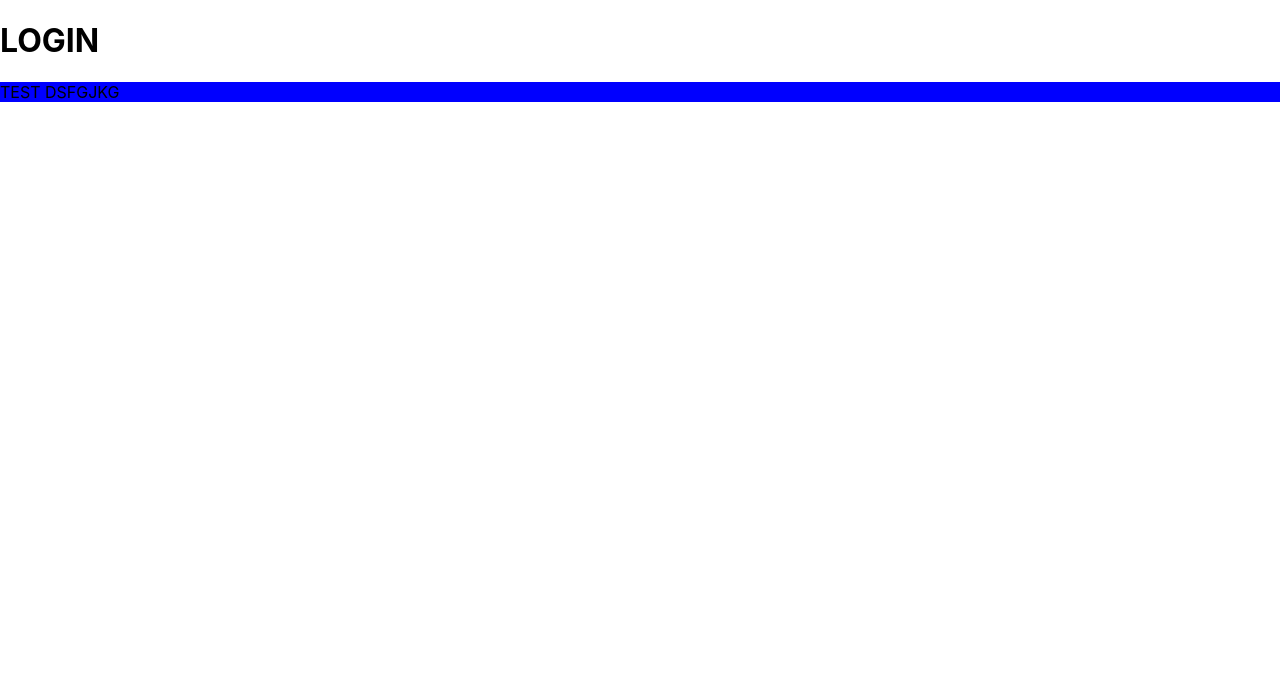
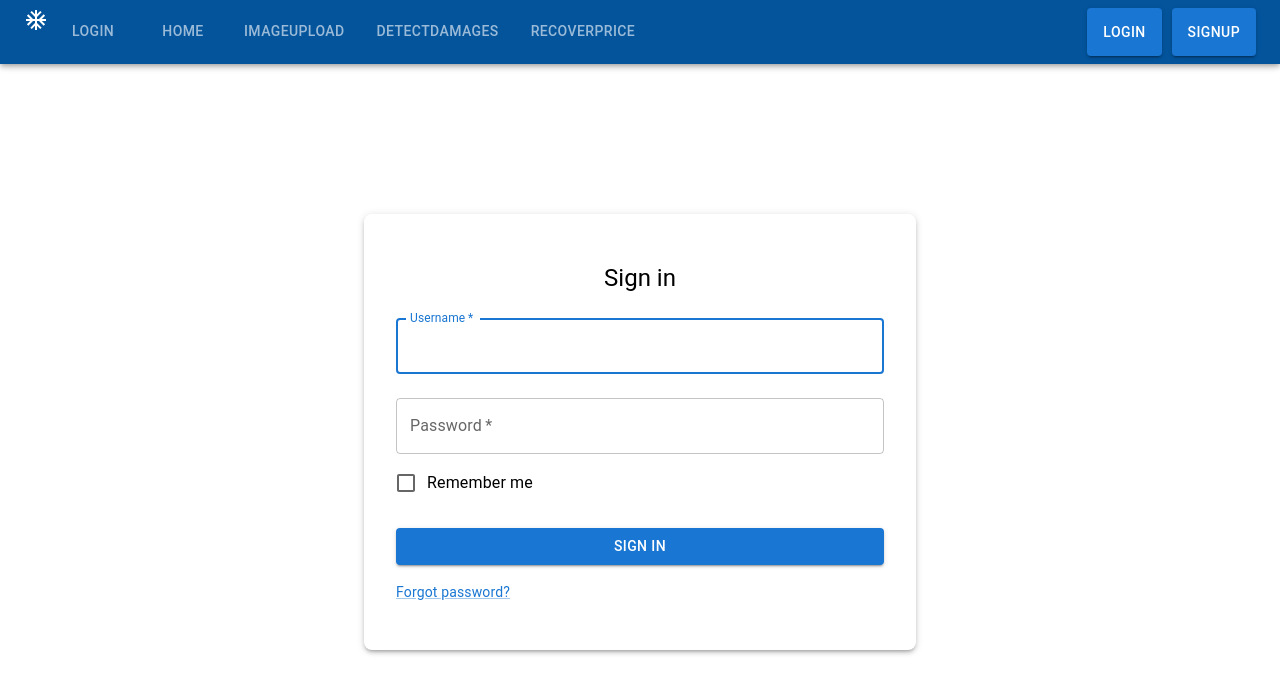
Before and after one commit to ContainerDamageDetector/detector-front-end, a React (Create React App) app in the folder detector-frontend/: page /login in a window 1280 px wide. Shown: the top 694 px of the page. Built offline with nearby package versions, Linux system fonts and the light colour scheme.

Commit message:
login page

```diff
--- a/detector-frontend/package.json
+++ b/detector-frontend/package.json
@@ -3,11 +3,16 @@
   "version": "0.1.0",
   "private": true,
   "dependencies": {
+    "@emotion/react": "^11.10.6",
+    "@emotion/styled": "^11.10.6",
+    "@mui/icons-material": "^5.11.11",
+    "@mui/material": "^5.11.15",
     "@testing-library/jest-dom": "^5.16.5",
     "@testing-library/react": "^13.4.0",
     "@testing-library/user-event": "^13.5.0",
     "react": "^18.2.0",
     "react-dom": "^18.2.0",
+    "react-grid": "^4.0.4",
     "react-router-dom": "^6.10.0",
     "react-scripts": "5.0.1",
     "Router": "^2.1.0",
--- a/detector-frontend/src/components/DamageDetected/damageDetected.js
+++ b/detector-frontend/src/components/DamageDetected/damageDetected.js
@@ -1,11 +1,15 @@
 import React, { Component } from "react";
 import styles from "./damageDetected.module.css";
+import NavigationComponent from "../Navigation/navigation";
+
 
 class DamageDetectedComponent extends Component {
   state = {};
   render() {
     return (
       <div>
+        <NavigationComponent></NavigationComponent>
+
         <h1>Damage Detected</h1>
         <body className={styles.bodyBg}>
           <p>TEST DSFGJKG</p>
--- a/detector-frontend/src/components/ImageUpload/imageUpload.js
+++ b/detector-frontend/src/components/ImageUpload/imageUpload.js
@@ -1,11 +1,14 @@
 import React, { Component } from "react";
 import styles from "./imageUpload.module.css";
+import NavigationComponent from "../Navigation/navigation";
 
 class ImageUploadComponent extends Component {
   state = {};
   render() {
     return (
       <div>
+        <NavigationComponent></NavigationComponent>
+
         <h1>Image Upload</h1>
         <body className={styles.bodyBg}>
           <p>TEST DSFGJKG</p>
--- /dev/null
+++ b/detector-frontend/src/components/Navigation/navigation.js
@@ -0,0 +1,59 @@
+import React, { Component } from "react";
+import styles from "./navigation.module.css";
+import AppBar from "@mui/material/AppBar";
+import {
+  Button,
+  Grid,
+  Link,
+  Tab,
+  Tabs,
+  Toolbar,
+  Typography,
+} from "@mui/material";
+import AcUnitIcon from "@mui/icons-material/AcUnit";
+
+class NavigationComponent extends Component {
+  state = {};
+  render() {
+    return (
+      <div>
+        <AppBar sx={{ background: "#04549c" }}>
+          <Toolbar>
+            <Grid container>
+              <AcUnitIcon></AcUnitIcon>
+              <Grid>
+                <Tabs textColor="inherit">
+                  <Tab item xs={2.5} label="Login" href="/login"></Tab>
+                  <Tab item xs={2.5} label="Home" href="/"></Tab>
+                  <Tab item xs={2.5} label="ImageUpload" href="/imageUpload"></Tab>
+                  <Tab item xs={2.5} label="DetectDamages" href="/viewDetectedDamages"></Tab>
+                  <Tab item xs={2.5} label="RecoverPrice" href="/viewRecoverPrice"></Tab>
+                </Tabs>
+              </Grid>
+
+              <Button
+                sx={{ marginLeft: "auto" }}
+                item
+                xs={2.5}
+                variant="contained"
+                href="/login"
+              >
+                Login
+              </Button>
+              <Button
+                sx={{ marginLeft: "10px" }}
+                item
+                xs={2.5}
+                variant="contained"
+              >
+                SignUp
+              </Button>
+            </Grid>
+          </Toolbar>
+        </AppBar>
+      </div>
+    );
+  }
+}
+
+export default NavigationComponent;
--- /dev/null
+++ b/detector-frontend/src/components/Navigation/navigation.module.css
@@ -0,0 +1,6 @@
+#navbg {
+    background: #ffffff;
+    font-family: "Poppins";
+    font-size: 100px;
+    font-weight: 600;
+  }
--- a/detector-frontend/src/components/RecoverPrice/recoverPrice.js
+++ b/detector-frontend/src/components/RecoverPrice/recoverPrice.js
@@ -1,11 +1,14 @@
 import React, { Component } from "react";
 import styles from "./recoverPrice.module.css";
+import NavigationComponent from "../Navigation/navigation";
 
 class RecoverPriceComponent extends Component {
   state = {};
   render() {
     return (
       <div>
+        <NavigationComponent></NavigationComponent>
+
         <h1>Recover Price</h1>
         <body className={styles.bodyBg}>
           <p>TEST DSFGJKG</p>
--- a/detector-frontend/src/components/home/home.js
+++ b/detector-frontend/src/components/home/home.js
@@ -1,11 +1,14 @@
 import React, { Component } from "react";
 import styles from "./home.module.css";
+import NavigationComponent from "../Navigation/navigation";
+
 
 class HomeComponent extends Component {
   state = {};
   render() {
     return (
       <div>
+        <NavigationComponent></NavigationComponent>
         <h1>HOME</h1>
         <body className={styles.bodyBg}>
           <p>TEST DSFGJKG</p>
--- a/detector-frontend/src/components/login/login.js
+++ b/detector-frontend/src/components/login/login.js
@@ -1,15 +1,102 @@
 import React, { Component } from "react";
+import NavigationComponent from "../Navigation/navigation";
+import { Container } from "@mui/material";
+import Button from "@mui/material/Button";
+import TextField from "@mui/material/TextField";
+import FormControlLabel from "@mui/material/FormControlLabel";
+import Checkbox from "@mui/material/Checkbox";
+import Link from "@mui/material/Link";
+import Box from "@mui/material/Box";
+import Grid from "@mui/material/Grid";
+import Typography from "@mui/material/Typography";
 import styles from "./login.module.css";
 
 class LoginComponent extends Component {
   state = {};
   render() {
     return (
-      <div>
-        <h1>LOGIN</h1>
-        <body className={styles.bodyBg}>
-          <p>TEST DSFGJKG</p>
-        </body>
+      <div >
+        {/* <Grid item xs={1}></Grid> */}
+        <Grid container>
+          <Grid
+            container
+            spacing={0}
+            direction="column"
+            alignItems="center"
+            justifyContent="center"
+            style={{ minHeight: "100vh" }}
+          >
+            <Grid item xs={3}>
+              <Container component="main" maxWidth="sm">
+                <div>
+                  <NavigationComponent></NavigationComponent>
+                </div>
+                <Box
+                  sx={{
+                    boxShadow: 3,
+                    borderRadius: 2,
+                    px: 4,
+                    py: 6,
+                    marginTop: 8,
+                    display: "flex",
+                    flexDirection: "column",
+                    alignItems: "center",
+                  }}
+                >
+                  <Typography component="h1" variant="h5">
+                    Sign in
+                  </Typography>
+                  <Box component="form" noValidate sx={{ mt: 1 }}>
+                    <TextField
+                      margin="normal"
+                      required
+                      fullWidth
+                      id="username"
+                      label="Username"
+                      name="username"
+                      autoComplete="username"
+                      autoFocus
+                    />
+                    <TextField
+                      margin="normal"
+                      required
+                      fullWidth
+                      name="password"
+                      label="Password"
+                      type="password"
+                      id="password"
+                      autoComplete="current-password"
+                    />
+                    <FormControlLabel
+                      control={<Checkbox value="remember" color="primary" />}
+                      label="Remember me"
+                    />
+                    <Button
+                      type="submit"
+                      fullWidth
+                      variant="contained"
+                      sx={{ mt: 3, mb: 2 }}
+                    >
+                      Sign In
+                    </Button>
+                    <Grid container>
+                      <Grid item xs>
+                        <Link href="#" variant="body2">
+                          Forgot password?
+                        </Link>
+                      </Grid>
+                      {/* <Grid item>
+                        <Link href="#" variant="body2">
+                          {"Don't have an account? Sign Up"}
+                        </Link>
+                      </Grid> */}
+                    </Grid>
+                  </Box>
+                </Box>
+              </Container>
+            </Grid>
+          </Grid>
+        </Grid>
       </div>
     );
   }
--- a/detector-frontend/src/components/login/login.module.css
+++ b/detector-frontend/src/components/login/login.module.css
@@ -1,3 +1,3 @@
 .bodyBg {
-    background-color: blue;
+    background-color: #ffffff;
   }
```
Also changed, not shown: 1 other file (tests, documents, lock files or other folders).
